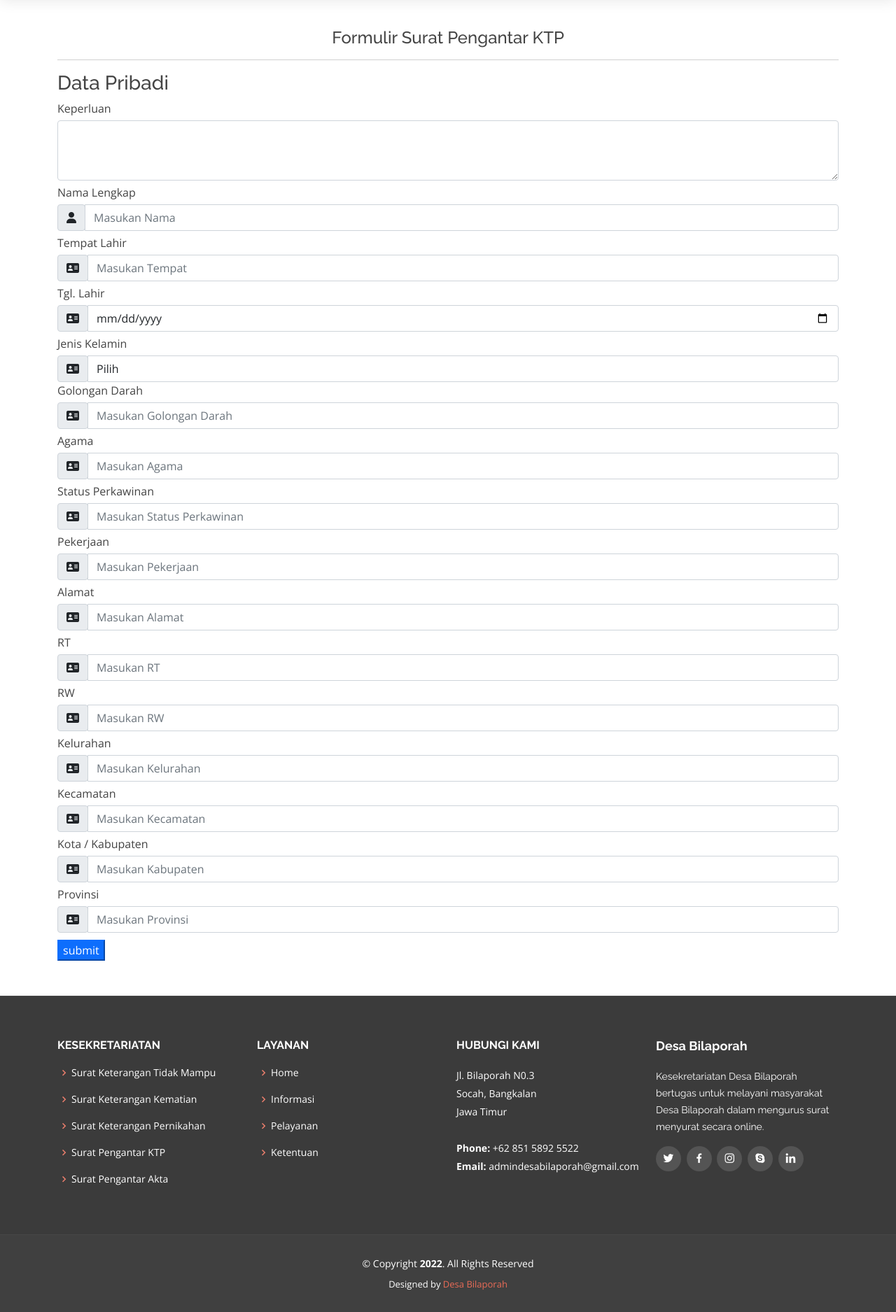
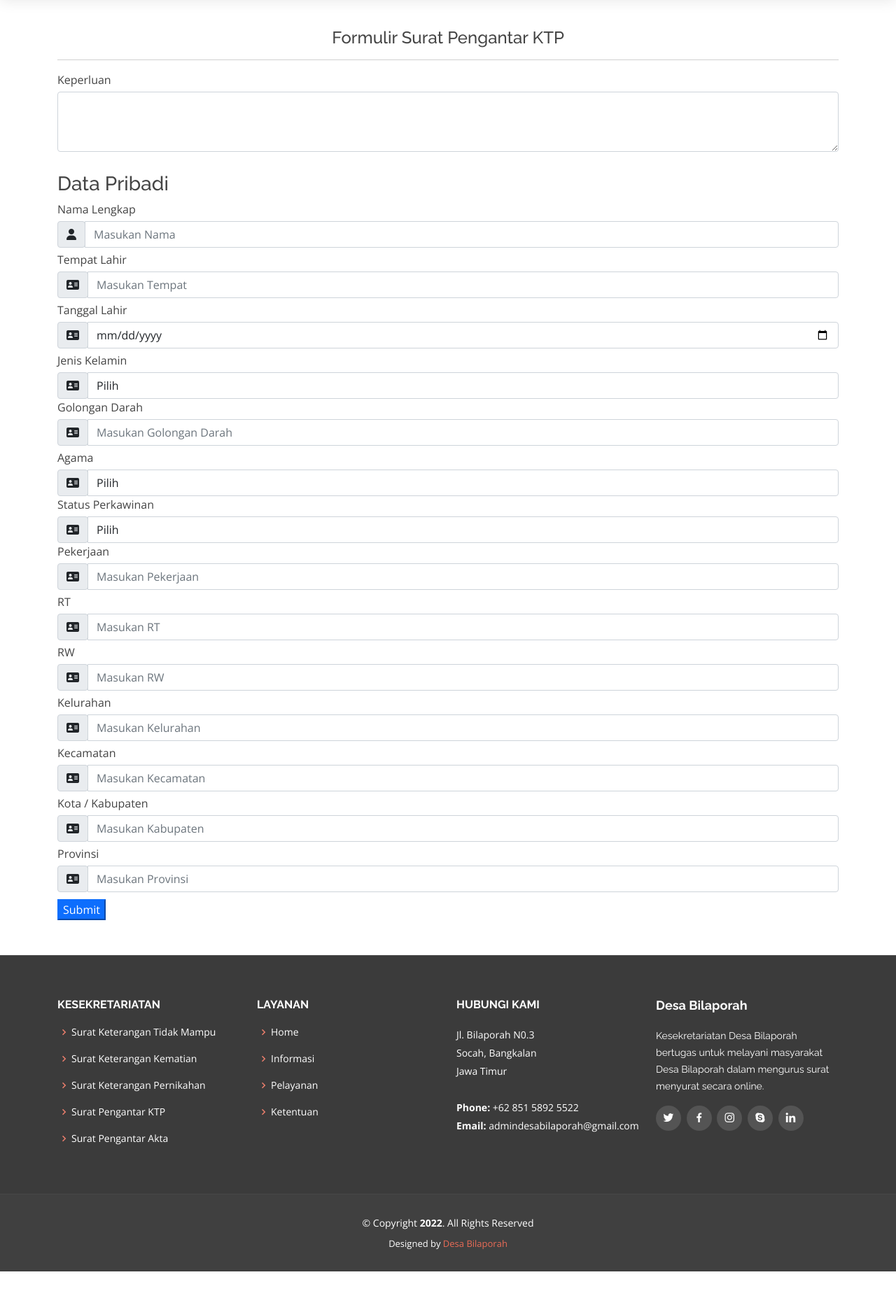
Before and after one commit to yoga-tirta/surat-bilaporah, a PHP site: page /form_input/form_ktp.php in a window 1280 px wide. Shown: the part 111-1986 px from the top of the page at 70% size. After the commit the page ends 1928 px from the top, so only its background shows below. Run offline with PHP 8.4, Linux system fonts and the light colour scheme; some libraries are stand-ins or nearby versions.

Commit message:
update form kematian, ktp, lainnya

```diff
--- a/data_input/data_sktm.php
+++ b/data_input/data_sktm.php
@@ -120,7 +120,7 @@ $nama = $tb_user["nama_user"];
                             <tr>
                                 <td>6.</td>
                                 <td>Siswa dari</td>
-                                <td>: <?= $data_sktm["nama_user"] ?></td>
+                                <td>: <?= $data_sktm["nama_sktm"] ?></td>
                             </tr>
                             <tr>
                                 <td>7.</td>
--- a/form_input/form_ktp.php
+++ b/form_input/form_ktp.php
@@ -45,16 +45,14 @@
         <h4 class="text-center">Formulir Surat Pengantar KTP</h4>
         <hr>
         <form action="../tambah_pengajuan/pengajuan_spk.php?kode_surat=SPK" method="POST" enctype="multipart/form-data">
-
-            <h3>Data Pribadi</h3>
-
           <div class="form-group">
             <label for="" style="margin-bottom: 5px;">Keperluan</label>
             <div class="input-group" style="margin-bottom: 5px;">
               <textarea class="form-control" name="keperluan" rows="3" required></textarea>
           </div>
 
-
+          <br>
+          <h3>Data Pribadi</h3>
           <label for="" style="margin-bottom: 5px;">Nama Lengkap</label>
           <div class="input-group">
             <div class="input-group-prepend">
@@ -62,7 +60,6 @@
             </div>
             <input type="text" name="nama" class="form-control" placeholder="Masukan Nama" style="margin-bottom: 5px;" required>
           </div>
-
 
           <label for="" style="margin-bottom: 5px;">Tempat Lahir</label>
           <div class="input-group">
@@ -72,14 +69,13 @@
             <input type="text" name="tempat_lahir" class="form-control" placeholder="Masukan Tempat" style="margin-bottom: 5px;" required>
           </div>
 
-            <label for="" style="margin-bottom: 5px;">Tgl. Lahir</label>
+          <label for="" style="margin-bottom: 5px;">Tanggal Lahir</label>
           <div class="input-group">
             <div class="input-group-prepend">
               <div class="input-group-text " style="height: 38px;"><i class="fas fa-address-card"></i></div>
             </div>
             <input type="date" name="tgl_lahir" class="form-control" placeholder="Masukan Tempat Tgl. Lahir" style="margin-bottom: 5px;" required>
           </div>
-
 
           <label for="" style="margin-bottom: 5px;">Jenis Kelamin</label>
           <div class="input-group">
@@ -106,7 +102,15 @@
               <div class="input-group-prepend">
                 <div class="input-group-text " style="height: 38px;"><i class="fas fa-address-card"></i></div>
               </div>
-                <input type="text" name="agama" class="form-control" placeholder="Masukan Agama" style="margin-bottom: 5px;" required>
+              <select class="form-control form-control" name="agama">
+                <option selected>Pilih</option>
+                <option>Islam</option>
+                <option>Kristen Protestan</option>
+                <option>Kristen Katolik</option>
+                <option>Hindu</option>
+                <option>Buddha</optionn>
+                <option>Konghucu</option>
+              </select>
             </div>
 
             <label for="" style="margin-bottom: 5px;">Status Perkawinan</label>
@@ -114,7 +118,11 @@
               <div class="input-group-prepend">
                 <div class="input-group-text " style="height: 38px;"><i class="fas fa-address-card"></i></div>
               </div>
-                <input type="text" name="status" class="form-control" placeholder="Masukan Status Perkawinan" style="margin-bottom: 5px;" required>
+              <select class="form-control form-control" name="status">
+                <option selected>Pilih</option>
+                <option>Sudah Menikah</option>
+                <option>Belum Menikah</option>
+              </select>
             </div>
 
             <label for="" style="margin-bottom: 5px;">Pekerjaan</label>
@@ -125,17 +133,14 @@
               <input type="text" name="pekerjaan" class="form-control" placeholder="Masukan Pekerjaan" style="margin-bottom: 5px;" required>
             </div>
 
-            <div class="form-group">
-              <label for="" style="margin-bottom: 5px;">Alamat</label>
+            <!-- <label for="" style="margin-bottom: 5px;">Alamat</label>
             <div class="input-group">
               <div class="input-group-prepend">
                 <div class="input-group-text " style="height: 38px;"><i class="fas fa-address-card"></i></div>
               </div>
               <input type="text" name="alamat" class="form-control" placeholder="Masukan Alamat" style="margin-bottom: 5px;" required>
-              </div>
-            </div>
+            </div> -->
 
-            <div class="form-group">
             <label for="" style="margin-bottom: 5px;">RT</label>
             <div class="input-group">
               <div class="input-group-prepend">
@@ -143,9 +148,7 @@
               </div>
               <input type="number" name="rt" class="form-control" placeholder="Masukan RT" style="margin-bottom: 5px;" required>
             </div>
-            </div>
 
-            <div class="form-group">
             <label for="" style="margin-bottom: 5px;">RW</label>
             <div class="input-group">
               <div class="input-group-prepend">
@@ -153,9 +156,7 @@
               </div>
               <input type="number" name="rw" class="form-control" placeholder="Masukan RW" style="margin-bottom: 5px;" required>
             </div>
-            </div>
 
-            <div class="form-group">
             <label for="" style="margin-bottom: 5px;">Kelurahan</label>
             <div class="input-group">
               <div class="input-group-prepend">
@@ -163,9 +164,7 @@
               </div>
               <input type="text" name="kelurahan" class="form-control" placeholder="Masukan Kelurahan" style="margin-bottom: 5px;" required>
             </div>
-            </div>
 
-            <div class="form-group">
             <label for="" style="margin-bottom: 5px;">Kecamatan</label>
             <div class="input-group">
               <div class="input-group-prepend">
@@ -173,9 +172,7 @@
               </div>
               <input type="text" name="kecamatan" class="form-control" placeholder="Masukan Kecamatan" style="margin-bottom: 5px;" required>
             </div>
-            </div>
 
-            <div class="form-group">
             <label for="" style="margin-bottom: 5px;">Kota / Kabupaten</label>
             <div class="input-group">
               <div class="input-group-prepend">
@@ -183,9 +180,7 @@
               </div>
               <input type="text" name="kabupaten" class="form-control" placeholder="Masukan Kabupaten" style="margin-bottom: 5px;" required>
             </div>
-            </div>
 
-            <div class="form-group">
             <label for="" style="margin-bottom: 5px;">Provinsi</label>
             <div class="input-group">
               <div class="input-group-prepend">
@@ -193,9 +188,8 @@
               </div>
               <input type="text" name="provinsi" class="form-control" placeholder="Masukan Provinsi" style="margin-bottom: 5px;" required>
             </div>
-            </div>
 
-          <button type="submit" name="button" class="btn-primary" style="margin-top: 5px;">submit</button>
+          <button type="submit" name="button" class="btn-primary" style="margin-top: 5px;">Submit</button>
         </form>
       </div>
     </div>
```
Also changed, not shown: form_input/form_kematian.php (+7 -15 lines), form_input/form_lainnya.php (+19 -12 lines). Lines whose indentation alone changed are shown as unchanged.
